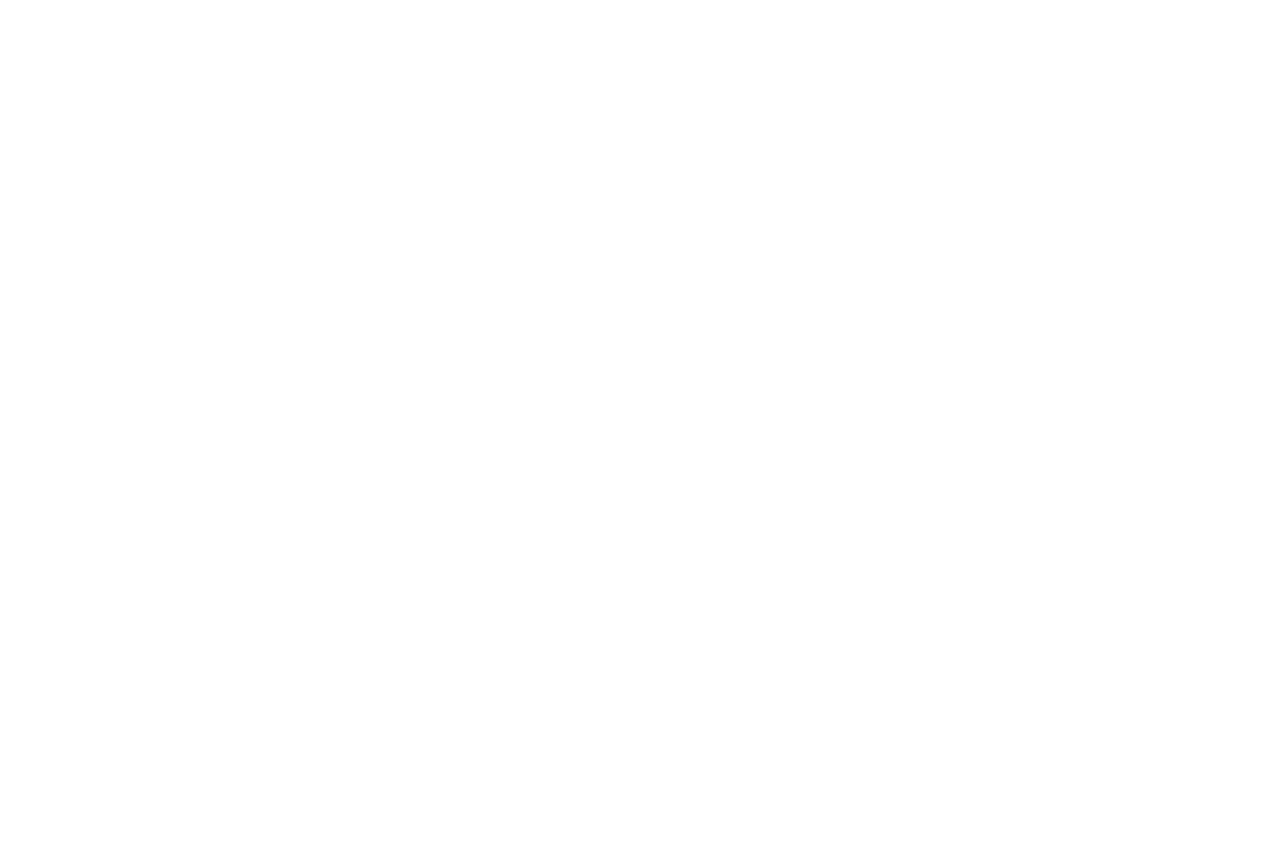
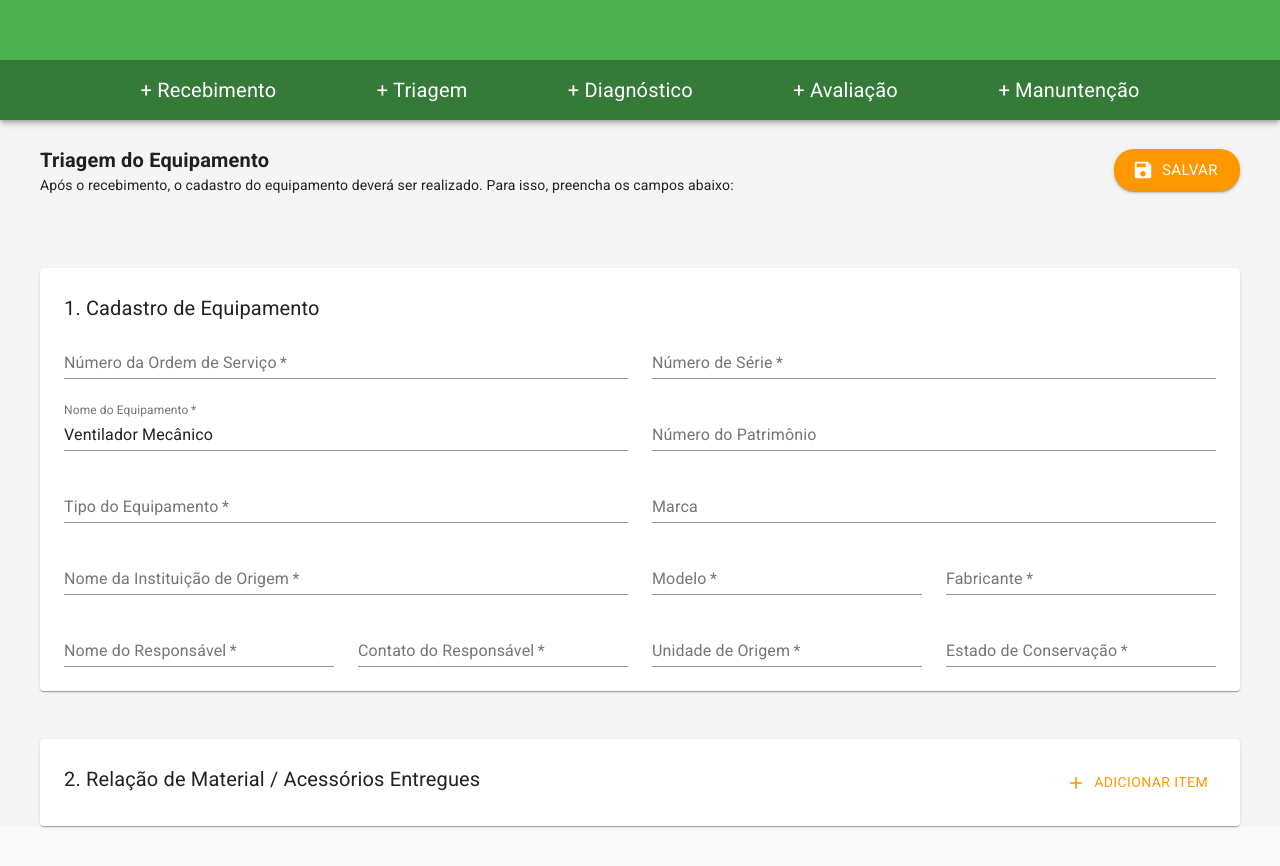
Before and after one commit to FeliciLab/gestao-ventiladores-front, a React (Create React App) app: page /triagem in a window 1280 px wide. Shown: the part 180-1046 px from the top of the page. Before the commit the page ends 800 px from the top, so only its background shows below. Built offline with nearby package versions, Linux system fonts and the light colour scheme.

Commit message:
Montando json da requisição

```diff
--- /dev/null
+++ b/src/models/acessorio.js
@@ -0,0 +1,8 @@
+export function Acessorio (acessorio) {
+  return Object.assign({
+    descricao: '',
+    acompanha: 'sim',
+    quantidade: 1,
+    estado_de_conservacao: ''
+  }, acessorio)
+}
--- /dev/null
+++ b/src/models/equipamentos.js
@@ -0,0 +1,45 @@
+import api from "../services/api";
+
+export function Equipamento (equipamento) {
+  return {
+    numero_ordem_servico: '',
+    triagem: EquipamentoTriagem(equipamento.triagem || {})
+  };
+}
+
+export function EquipamentoTriagem ({triagem}) {
+  return Object.assign(
+    {
+      nome_equipamento: 'Ventilador Mecânico',
+      foto_equipamento_chegada: '',
+      tipo: '',
+      unidade_de_origem: '',
+      numero_do_patrimonio: '',
+      numero_de_serie: '',
+      instituicao_de_origem: '',
+      nome_responsavel: '',
+      contato_responsavel: '',
+      estado_de_conservacao: '',
+      fabricante: '',
+      marca: '',
+      modelo: '',
+      acessorios: [],
+      foto_apos_limpeza: '',
+      observacao: '',
+      responsavel_pelo_preenchimento: ''
+    },
+    triagem || {}
+  );
+}
+
+export function salvarTriagem (equipamento) {
+  return api.post('/api/equipamentos', equipamento)
+    .then(res => {
+      console.log(res);
+      return res;
+    })
+    .catch(err => {
+      console.log(err);
+      return err;
+    });
+}
--- /dev/null
+++ b/src/models/estadoConservacao.js
@@ -0,0 +1,5 @@
+const estadoConservacao = [
+  'Novo',
+  'Usado'
+];
+export default estadoConservacao;
--- /dev/null
+++ b/src/pages/Form/AcessorioForm.js
@@ -0,0 +1,117 @@
+import React from 'react';
+import Grid from "@material-ui/core/Grid";
+import TextField from "@material-ui/core/TextField";
+import Tooltip from "@material-ui/core/Tooltip";
+import Button from "@material-ui/core/Button";
+import DeleteIcon from "@material-ui/icons/Delete";
+import FormControlLabel from "@material-ui/core/FormControlLabel";
+import FormControl from "@material-ui/core/FormControl";
+import FormLabel from "@material-ui/core/FormLabel";
+import RadioGroup from "@material-ui/core/RadioGroup";
+import Radio from "@material-ui/core/Radio";
+
+export default function AcessorioForm (props) {
+  function atualizarAcessorioParent (event) {
+    const doc = {};
+    doc[event.target.name] = event.target.value;
+    props.atualizarAcessorio(props.index, doc);
+  }
+
+  function removerLinhaParent () {
+    props.removerLinha(props.index);
+  }
+
+  return (
+    <Grid
+      container
+      spacing={3}
+      justify={"flex-start"}
+      alignItems={"flex-end"}
+    >
+      <Grid
+        item
+        xs={6}
+        sm={5}
+      >
+        <TextField
+          required
+          id="descricao"
+          onChange={atualizarAcessorioParent}
+          defaultValue={props.acessorio.descricao}
+          name="descricao"
+          label="Descrição"
+          fullWidth
+        />
+      </Grid>
+      <Grid
+        item
+        xs={6}
+        sm={2}
+      >
+        <FormControl component="fieldset">
+          <FormLabel component="legend">Acompanha</FormLabel>
+          <RadioGroup
+            defaultValue={props.acessorio.acompanha}
+            onChange={atualizarAcessorioParent}
+            row
+            name="acompanha"
+          >
+            <FormControlLabel
+              value="sim"
+              control={<Radio color={"primary"}/>}
+              label="Sim"
+            />
+            <FormControlLabel
+              value="nao"
+              control={<Radio color={"secondary"}/>}
+              label="Não"
+            />
+          </RadioGroup>
+        </FormControl>
+
+      </Grid>
+      <Grid
+        item
+        xs={6}
+        sm={1}
+      >
+        <TextField
+          required
+          id="quantidade"
+          onChange={atualizarAcessorioParent}
+          defaultValue={props.acessorio.quantidade}
+          name="quantidade"
+          label="Quantidade"
+          type="number"
+          fullWidth
+        />
+      </Grid>
+      <Grid
+        item
+        xs={5}
+        sm={3}
+      >
+        <TextField
+          required
+          id="estadoDeConservacao"
+          onChange={atualizarAcessorioParent}
+          defaultValue={props.acessorio.estado_de_conservacao}
+          name="estado_de_conservacao"
+          label="Estado de Conservação"
+          fullWidth
+        />
+      </Grid>
+      <Grid
+        item
+        xs={12}
+        sm={1}
+      >
+        <Tooltip title="Remover">
+          <Button onClick={() => removerLinhaParent()}>
+            <DeleteIcon></DeleteIcon>
+          </Button>
+        </Tooltip>
+      </Grid>
+    </Grid>
+  );
+}
--- a/src/pages/Form/CadastroEquipamento.js
+++ b/src/pages/Form/CadastroEquipamento.js
@@ -3,7 +3,23 @@ import Grid from "@material-ui/core/Grid";
 import Typography from "@material-ui/core/Typography";
 import TextField from "@material-ui/core/TextField";
 
-export default function CadastroEquipamento() {
+export default function CadastroEquipamento (props) {
+  function atualizarParent (event) {
+    const doc = {};
+    doc[event.target.name] = event.target.value;
+    return doc;
+  }
+
+  function atualizarEquipamentoParent (event) {
+    event.preventDefault();
+    props.atualizarEquipamento(atualizarParent(event));
+  }
+
+  function atualizarTriagemParent (event) {
+    event.preventDefault();
+    props.atualizarTriagem(atualizarParent(event));
+  }
+
   return (
     <React.Fragment>
       <Typography variant="h6" gutterBottom>
@@ -13,35 +29,43 @@ export default function CadastroEquipamento() {
       <Grid container spacing={3}>
         <Grid item xs={12} sm={6}>
           <TextField
+            onChange={atualizarEquipamentoParent}
+            defaultValue={props.equipamento.numero_ordem_servico}
+            name="numero_ordem_servico"
+            id="numeroDaOrdemDeServico"
+            label="Número da Ordem de Serviço"
             required
-            id="numeroDaOrdemDeServico"
-            name="numeroDaOrdemDeServico"
-            label="Número da Ordem de Serviço"
+            fullWidth
+          />
+        </Grid>
+        <Grid item xs={12} sm={6}>
+          <TextField
+            onChange={atualizarTriagemParent}
+            defaultValue={props.triagem.numero_de_serie}
+            id="numeroDeSerie"
+            name="numero_de_serie"
+            label="Número de Série"
+            required
             fullWidth
           />
         </Grid>
         <Grid item xs={12} sm={6}>
           <TextField
             required
-            id="numeroDeSerie"
-            name="numeroDeSerie"
-            label="Número de Série"
-            fullWidth
-          />
-        </Grid>
-        <Grid item xs={12} sm={6}>
-          <TextField
-            required
+            onChange={atualizarTriagemParent}
+            defaultValue={props.triagem.nome_equipamento}
             id="nomeDoEquipamento"
-            name="nomeDoEquipamento"
+            name="nome_equipamento"
             label="Nome do Equipamento"
             fullWidth
           />
         </Grid>
         <Grid item xs={12} sm={6}>
           <TextField
+            defaultValue={props.triagem.numero_do_patrimonio}
+            onChange={atualizarTriagemParent}
+            name="numero_do_patrimonio"
             id="numeroDoPatrimonio"
-            name="numeroDoPatrimonio"
             label="Número do Patrimônio"
             fullWidth
           />
@@ -50,19 +74,29 @@ export default function CadastroEquipamento() {
           <TextField
             required
             id="tipoDoEquipamento"
-            name="tipoDoEquipamento"
+            onChange={atualizarTriagemParent}
+            name="tipo"
+            defaultValue={props.triagem.tipo}
             label="Tipo do Equipamento"
             fullWidth
           />
         </Grid>
         <Grid item xs={12} sm={6}>
-          <TextField id="marca" name="marca" label="Marca" fullWidth />
+          <TextField
+            id="marca"
+            onChange={atualizarTriagemParent}
+            defaultValue={props.triagem.marca}
+            name="marca"
+            label="Marca"
+            fullWidth/>
         </Grid>
         <Grid item xs={12} sm={6}>
           <TextField
             required
             id="nomeDaInstituicaoDeOrigem"
-            name="nomeDaInstituicaoDeOrigem"
+            onChange={atualizarTriagemParent}
+            name="unidade_de_origem"
+            defaultValue={props.triagem.unidade_de_origem}
             label="Nome da Instituição de Origem"
             fullWidth
           />
@@ -71,6 +105,8 @@ export default function CadastroEquipamento() {
           <TextField
             required
             id="modelo"
+            onChange={atualizarTriagemParent}
+            defaultValue={props.triagem.modelo}
             name="modelo"
             label="Modelo"
             fullWidth
@@ -80,6 +116,8 @@ export default function CadastroEquipamento() {
           <TextField
             required
             id="fabricante"
+            onChange={atualizarTriagemParent}
+            defaultValue={props.triagem.fabricante}
             name="fabricante"
             label="Fabricante"
             fullWidth
@@ -89,7 +127,9 @@ export default function CadastroEquipamento() {
           <TextField
             required
             id="nomeDoResponsavel"
-            name="nomeDoResponsavel"
+            onChange={atualizarTriagemParent}
+            defaultValue={props.triagem.nome_responsavel}
+            name="nome_responsável"
             label="Nome do Responsável"
             fullWidth
           />
@@ -98,7 +138,9 @@ export default function CadastroEquipamento() {
           <TextField
             required
             id="constatoDoResponsavel"
-            name="constatoDoResponsavel"
+            onChange={atualizarTriagemParent}
+            defaultValue={props.triagem.contato_responsavel}
+            name="contato_responsavel"
             label="Contato do Responsável"
             fullWidth
           />
@@ -107,7 +149,9 @@ export default function CadastroEquipamento() {
           <TextField
             required
             id="unidadeDeOrigem"
-            name="unidadeDeOrigem"
+            onChange={atualizarTriagemParent}
+            defaultValue={props.triagem.unidade_de_origem}
+            name="unidade_de_origem"
             label="Unidade de Origem"
             fullWidth
           />
@@ -116,7 +160,9 @@ export default function CadastroEquipamento() {
           <TextField
             required
             id="estadoDeConservação"
-            name="estadoDeConservação"
+            onChange={atualizarTriagemParent}
+            defaultValue={props.triagem.estado_de_conservacao}
+            name="estado_de_conservacao"
             label="Estado de Conservação"
             fullWidth
           />
--- a/src/pages/Form/Formulario.js
+++ b/src/pages/Form/Formulario.js
@@ -7,13 +7,38 @@ import Typography from "@material-ui/core/Typography";
 import SaveIcon from "@material-ui/icons/Save";
 import CadastroEquipamento from "./CadastroEquipamento";
 import RelacaoDeMaterial from "./RelacaoDeMaterial";
+import {Equipamento, EquipamentoTriagem, salvarTriagem} from "../../models/equipamentos";
 
-export default function Formulario() {
+
+export default function Formulario () {
   const classes = useStyles();
+  const [equipamento, setEquipamento] = React.useState(Equipamento({}));
+  const [triagem, setTriagem] = React.useState(EquipamentoTriagem({triagem: equipamento.triagem}));
+  const [acessorios, setAcessorios] = React.useState(triagem.acessorios);
+
+  function atualizarEquipamento (value) {
+    const equip = Object.assign(equipamento, value);
+    setEquipamento(equip);
+  }
+
+  function atualizarTriagem (value) {
+    const triag = Object.assign(triagem, value);
+    setTriagem(triag);
+    atualizarEquipamento({triagem: triag});
+  }
+
+  function atualizarAcessorios (value) {
+    setAcessorios(value);
+    atualizarTriagem({acessorios: value});
+  }
+
+  function salvarEquipamento () {
+    console.log(salvarTriagem(equipamento));
+  }
 
   return (
     <React.Fragment>
-      <CssBaseline />
+      <CssBaseline/>
 
       <main className={classes.layout}>
         <div
@@ -35,6 +60,7 @@ export default function Formulario() {
           </div>
           <div style={{alignSelf: "center"}}>
             <Button
+              onClick={salvarEquipamento}
               variant="contained"
               size="large"
               style={{
@@ -42,7 +68,7 @@ export default function Formulario() {
                 borderRadius: 20,
                 color: "#fff",
               }}
-              startIcon={<SaveIcon />}
+              startIcon={<SaveIcon/>}
             >
               Salvar
             </Button>
@@ -50,11 +76,17 @@ export default function Formulario() {
         </div>
 
         <Paper className={classes.paper}>
-          <CadastroEquipamento />
+          <CadastroEquipamento atualizarTriagem={atualizarTriagem}
+                               atualizarEquipamento={atualizarEquipamento}
+                               equipamento={equipamento}
+                               triagem={triagem}
+          />
         </Paper>
 
         <Paper className={classes.paper}>
-          <RelacaoDeMaterial />
+          <RelacaoDeMaterial acessorios={acessorios}
+                             atualizarAcessorios={atualizarAcessorios}
+          />
         </Paper>
       </main>
     </React.Fragment>
--- a/src/pages/Form/RelacaoDeMaterial.js
+++ b/src/pages/Form/RelacaoDeMaterial.js
@@ -1,82 +1,89 @@
-import React, {useState} from "react";
-import Grid from "@material-ui/core/Grid";
+import React from "react";
 import Typography from "@material-ui/core/Typography";
-import TextField from "@material-ui/core/TextField";
 import Button from "@material-ui/core/Button";
+import {Grid} from "@material-ui/core";
+import {Acessorio} from "../../models/acessorio";
+import AcessorioForm from "./AcessorioForm";
+import AddIcon from '@material-ui/icons/Add';
 
-export default function RelacaoDeMaterial() {
-  const [form, setForm] = useState([]);
 
-  function addForms() {
-    setForm([...form, <Form />]);
+const acessorioModel = Acessorio();
+
+export default function RelacaoDeMaterial (props) {
+  const [acessorios, setAcessorio] = React.useState(props.acessorios);
+
+  function adicionarAcessorio () {
+    const acess = [...acessorios, Object.assign({}, acessorioModel)];
+    setAcessorio(acess);
+  }
+
+  function atualizarAcessorioParent (index, value) {
+    const acess = acessorios;
+    acess[index] = Object.assign(acess[index], value);
+    setAcessorio(acess);
+    props.atualizarAcessorios(acessorios);
+  }
+
+  function removerLinha2 (index) {
+    let acess = acessorios;
+    acess.splice(index, 1);
+    setAcessorio(acess);
+    props.atualizarAcessorios(acessorios);
+  }
+
+  function removerLinha(id) {
+    try {
+      setAcessorio(acessorios.filter((acessorio, index) => index!== id));
+      props.atualizarAcessorios(acessorios);
+    } catch (err) {
+      console.log("erro ao deletar casos, tente novamente");
+    }
   }
 
   return (
-    <React.Fragment>
-      <div
-        style={{
-          display: "flex",
-          height: 100,
-          flexDirection: "row",
-          justifyContent: "space-between",
-        }}
+    <div>
+      <Grid
+        container
+        justify={"space-between"}
+        alignItems={"center"}
       >
-        <Typography variant="h6" gutterBottom>
-          2. Relação de Material / Acessórios Entregues
-        </Typography>
-        <Button
-          onClick={addForms}
-          style={{
-            color: "#ff9800",
-          }}
+        <Grid
+          item
+          xs={12}
+          sm={7}
         >
-          + Adicionar Item
-        </Button>
-      </div>
-      {form}
-    </React.Fragment>
+          <Typography
+            variant="h6"
+            gutterBottom
+          >
+            2. Relação de Material / Acessórios Entregues
+          </Typography>
+        </Grid>
+        <Grid
+          item
+          xs="auto"
+        >
+          <Button
+            onClick={adicionarAcessorio}
+            style={{color: "#ff9800",}}
+            startIcon={<AddIcon/>}
+          >
+            Adicionar Item
+          </Button>
+        </Grid>
+      </Grid>
+      {
+        acessorios.map((acessorio, index) => (
+            <AcessorioForm
+              acessorio={acessorio}
+              atualizarAcessorio={atualizarAcessorioParent}
+              removerLinha={removerLinha}
+              index={index}
+              key={index}
+            />
+          )
+        )
+      }
+    </div>
   );
 }
-
-const Form = () => {
-  return (
-    <Grid container spacing={3}>
-      <Grid item xs={5} sm={5}>
-        <TextField
-          required
-          id="descricao"
-          name="descricao"
-          label="Descrição"
-          fullWidth
-        />
-      </Grid>
-      <Grid item xs={2} sm={2}>
-        <TextField
-          required
-          id="aconpanha"
-          name="acompanha"
-          label="Acompanha"
-          fullWidth
-        />
-      </Grid>
-      <Grid item xs={2} sm={2}>
-        <TextField
-          required
-          id="quantidade"
-          name="quantidade"
-          label="Quantidade"
-          fullWidth
-        />
-      </Grid>
-      <Grid item xs={3} sm={3}>
-        <TextField
-          required
-          id="estadoDeConservacao"
-          name="estadoDeConservacao"
-          label="Estado de Conservação"
-          fullWidth
-        />
-      </Grid>
-    </Grid>
-  );
-};
--- a/src/pages/ListaOrdemServicos/BarraAcaoTabelaOrdemServico.js
+++ b/src/pages/ListaOrdemServicos/BarraAcaoTabelaOrdemServico.js
@@ -6,7 +6,7 @@ import Button from "@material-ui/core/Button";
 import IndeterminateCheckBoxIcon from '@material-ui/icons/IndeterminateCheckBox';
 import {lighten, makeStyles} from "@material-ui/core/styles";
 import clsx from "clsx";
-import Redirect from "react-router-dom/es/Redirect";
+import {Redirect} from "react-router-dom";
 
 const useStyles = makeStyles((theme) => ({
   root: {
--- a/src/pages/_layout/Layout.js
+++ b/src/pages/_layout/Layout.js
@@ -1,15 +1,23 @@
-import React from 'react'
+import React from 'react';
 import Header from "./Header";
 import Footer from "./Footer";
+import grey from "@material-ui/core/colors/grey";
+import makeStyles from "@material-ui/core/styles/makeStyles";
 
 export default function Layout (props) {
+  const classes = useStyle();
   return (
-    <div>
+    <div className={classes.layout}>
       <Header/>
       {props.children}
       <Footer/>
     </div>
 
-  )
+  );
+}
 
-}
+const useStyle = makeStyles(() => ({
+  layout: {
+    background: grey[100]
+  }
+}));
--- a/src/router.js
+++ b/src/router.js
@@ -28,8 +28,8 @@ const Routes = () => (
       <Route path="/" exact component={ListaOrdemServicos} />
       <Route path="/osprinter" component={ListaOrdemServicos} />
       <Route path="/osprint" component={OsPrint} />
+      <Route path="/triagem" component={Form} />
       <PrivateRoute path="/profile" component={Profile} />
-      <PrivateRoute path="/Form" component={Form} />
     </Switch>
   </BrowserRouter>
 );
--- a/src/services/api.js
+++ b/src/services/api.js
@@ -1,7 +1,7 @@
 import axios from "axios";
 
 const api = axios.create({
-  baseURL: "http://localhost:3333"
+  baseURL: "https://api.coronavirus.dev.org.br/"
 });
 
 export default api;
```
